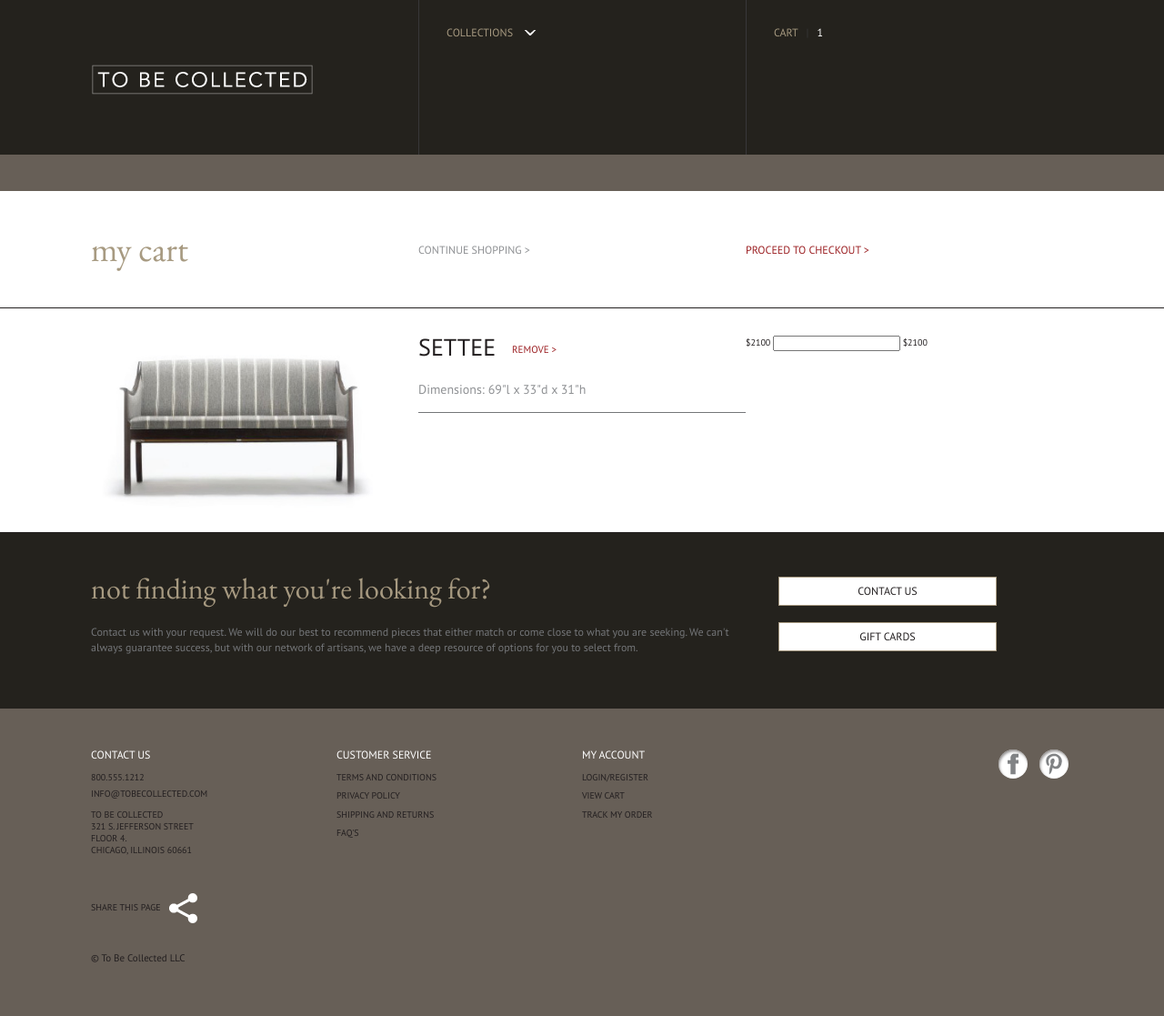
After one commit to kentonquatman/tobecollected, a PHP site: page /cart.php in a window 1280 px wide. The commit adds this page. Shown: the whole page at 91% size. Run offline with PHP 8.4, Linux system fonts and the light colour scheme; some libraries are stand-ins or nearby versions.

Commit message:
Started Cart

```diff
--- a/_assets/css/style.css
+++ b/_assets/css/style.css
@@ -253,16 +253,16 @@ html {
 /**************************************************
  SHAREABLE STYLES
 **************************************************/
-.site-header, .bottom, .site-footer, .site-footer__nav, .main, .product-list {
+.site-header, .bottom, .site-footer, .site-footer__nav, .main, .cart__header, .cart__item, .cart__item aside, .product-list {
   zoom: 1; }
-  .site-header:before, .bottom:before, .site-footer:before, .site-footer__nav:before, .main:before, .product-list:before, .site-header:after, .bottom:after, .site-footer:after, .site-footer__nav:after, .main:after, .product-list:after {
+  .site-header:before, .bottom:before, .site-footer:before, .site-footer__nav:before, .main:before, .cart__header:before, .cart__item:before, .cart__item aside:before, .product-list:before, .site-header:after, .bottom:after, .site-footer:after, .site-footer__nav:after, .main:after, .cart__header:after, .cart__item:after, .cart__item aside:after, .product-list:after {
     display: table;
     visibility: hidden;
     content: ""; }
-  .site-header:after, .bottom:after, .site-footer:after, .site-footer__nav:after, .main:after, .product-list:after {
+  .site-header:after, .bottom:after, .site-footer:after, .site-footer__nav:after, .main:after, .cart__header:after, .cart__item:after, .cart__item aside:after, .product-list:after {
     clear: both; }
 
-a {
+a, .site-header__collections .nav-toggle {
   -moz-transition: all 0.2s;
   -o-transition: all 0.2s;
   -webkit-transition: all 0.2s;
@@ -547,10 +547,16 @@ textarea {
     .site-header__collections .nav-toggle {
       font-size: 12px;
       font-size: 1.2rem;
-      display: block;
+      display: inline-block;
+      vertical-align: middle;
+      *vertical-align: auto;
+      *zoom: 1;
+      *display: inline;
       color: #a79a81;
       text-transform: uppercase;
       cursor: pointer; }
+      .site-header__collections .nav-toggle:hover, .site-header__collections .nav-toggle:focus {
+        color: #fff; }
       .site-header__collections .nav-toggle:after {
         display: inline-block;
         vertical-align: middle;
@@ -574,18 +580,25 @@ textarea {
     @media screen and (min-width: 33.75em) {
       .site-header__cart {
         border-left: 1px solid #383739; } }
-    .site-header__cart p {
+    .site-header__cart a {
       font-size: 12px;
       font-size: 1.2rem;
+      display: inline-block;
+      vertical-align: middle;
+      *vertical-align: auto;
+      *zoom: 1;
+      *display: inline;
       margin: 0;
       color: #a79a81;
-      line-height: normal;
+      line-height: 1;
       text-transform: uppercase; }
-    .site-header__cart a {
-      color: #fff; }
+      .site-header__cart a:hover, .site-header__cart a:focus {
+        color: #fff; }
     .site-header__cart .spacer {
       margin: 0 .5em;
       color: #383739; }
+    .site-header__cart .cart-count {
+      color: #fff; }
   .site-header__content {
     clear: both; }
     @media screen and (min-width: 56.25em) {
@@ -856,9 +869,10 @@ textarea {
 .main {
   border-top: 4em solid #675f57; }
   .main__top {
-    padding: 1.5em 5%;
+    padding: 4.5em 5%;
     border-bottom: 1px solid #231f20; }
     .main__top h1 {
+      margin: 0;
       color: #a79a81;
       font-family: "EB Garamond", Georgia, Times, "Times New Roman", serif;
       font-weight: 400; }
@@ -1018,6 +1032,94 @@ textarea {
       max-width: none; }
 
 /**************************************************
+ CART PAGE STYLES
+**************************************************/
+.cart__header {
+  padding: 4.5em 5%;
+  border-bottom: 1px solid #231f20; }
+  .cart__header h1 {
+    margin: 0 0 1em;
+    color: #a79a81;
+    font-family: "EB Garamond", Georgia, Times, "Times New Roman", serif;
+    font-weight: 400; }
+    @media screen and (min-width: 33.75em) {
+      .cart__header h1 {
+        float: left;
+        margin-bottom: 0; } }
+  .cart__header__links {
+    margin: 0; }
+    @media screen and (min-width: 33.75em) {
+      .cart__header__links {
+        float: right;
+        width: 66.66%;
+        margin-top: 1.25em; } }
+    .cart__header__links li {
+      list-style: none;
+      float: left;
+      width: 50%;
+      margin: 0;
+      line-height: 1; }
+  .cart__header .back,
+  .cart__header .checkout {
+    display: inline-block;
+    vertical-align: middle;
+    *vertical-align: auto;
+    *zoom: 1;
+    *display: inline;
+    text-transform: uppercase; }
+    .cart__header .back:hover, .cart__header .back:focus,
+    .cart__header .checkout:hover,
+    .cart__header .checkout:focus {
+      color: #231f20; }
+  .cart__header .back {
+    color: #8f9194; }
+  .cart__header .checkout {
+    color: #9c2124; }
+.cart__item {
+  padding: 1.5em 5%;
+  border-bottom: 1px solid #231f20; }
+  .cart__item figure {
+    text-align: center; }
+    @media screen and (min-width: 45em) {
+      .cart__item figure {
+        float: left;
+        width: 30%; } }
+    .cart__item figure img {
+      vertical-align: bottom; }
+  .cart__item aside {
+    padding: 1.5em 0; }
+    @media screen and (min-width: 45em) {
+      .cart__item aside {
+        float: right;
+        width: 66.66%; } }
+    @media screen and (min-width: 33.75em) {
+      .cart__item aside .group {
+        float: left;
+        width: 50%; } }
+    .cart__item aside .group.description {
+      margin-bottom: 1.75em;
+      padding-bottom: 1.75em;
+      border-bottom: 1px solid #747679; }
+      .cart__item aside .group.description h3 {
+        margin: 0 0 1em;
+        text-transform: uppercase; }
+      .cart__item aside .group.description .remove {
+        display: inline-block;
+        vertical-align: middle;
+        *vertical-align: auto;
+        *zoom: 1;
+        *display: inline;
+        font-size: 11px;
+        font-size: 1.1rem;
+        margin-left: 1em;
+        color: #9c2124; }
+      .cart__item aside .group.description .product-dimensions {
+        font-size: 14px;
+        font-size: 1.4rem;
+        display: block;
+        color: #8f9194; }
+
+/**************************************************
  HOME PAGE STYLES
 **************************************************/
 .product-list article {
--- a/_assets/sass/00variables/site-variables.scss
+++ b/_assets/sass/00variables/site-variables.scss
@@ -31,6 +31,7 @@ $dk-brown: #24221d;
 $md-brown: #675f57;
 $lt-brown: #a79a81;
 $x-lt-brown: #d6d6cf;
+$red: #9c2124;
 
 /**************************************************
  COLOR USAGE
--- a/_assets/sass/04modules/header.scss
+++ b/_assets/sass/04modules/header.scss
@@ -81,11 +81,13 @@
       }
     }
     .nav-toggle {
+      @extend %transition;
       @include font-size(12);
-      display: block;
+      @include inline-block();
       color: $lt-brown;
       text-transform: uppercase;
       cursor: pointer;
+      &:hover,&:focus { color: $white }
       &:after {
         @include inline-block();
         content: "";
@@ -108,19 +110,21 @@
     @include break-up($small){
       border-left: 1px solid $dk-gray;
     }
-    p {
+    a {
       @include font-size(12);
+      @include inline-block();
       margin: 0;
       color: $lt-brown;
-      line-height: normal;
+      line-height: 1;
       text-transform: uppercase;
-    }
-    a {
-      color: $white;
+      &:hover, &:focus { color: $white }
     }
     .spacer {
       margin: 0 .5em;
       color: $dk-gray;
+    }
+    .cart-count {
+      color: $white;
     }
   }
   &__content {
--- /dev/null
+++ b/_assets/sass/05sections/cart.scss
@@ -0,0 +1,94 @@
+/**************************************************
+ CART PAGE STYLES
+**************************************************/
+
+.cart {
+  &__header {
+    @extend %clearfix;
+    padding: 4.5em $side-padding;
+    border-bottom: 1px solid $border-color;
+    h1 {
+      margin: 0 0 1em;
+      color: $lt-brown;
+      font-family: $garamond;
+      font-weight: 400;
+      @include break-up($small){
+        float: left;
+        margin-bottom: 0;
+      }
+    }
+    &__links {
+      margin: 0;
+      @include break-up($small){
+        float: right;
+        width: 66.66%;
+        margin-top: 1.25em;
+      }
+      li {
+        list-style: none;
+        float: left;
+        width: 50%;
+        margin: 0;
+        line-height: 1;
+      }
+    }
+    .back,
+    .checkout {
+      @include inline-block();
+      text-transform: uppercase;
+      &:hover,
+      &:focus {
+        color: $black;
+      }
+    }
+    .back { color: $x-lt-gray }
+    .checkout { color: $red }
+  }
+  &__item {
+    @extend %clearfix;
+    padding: 1.5em $side-padding;
+    border-bottom: 1px solid $border-color;
+    figure {
+      text-align: center;
+      @include break-up($medium){
+        float: left;
+        width: 30%;
+      }
+      img { vertical-align: bottom }
+    }
+    aside {
+      @extend %clearfix;
+      padding: 1.5em 0;
+      @include break-up($medium){
+        float: right;
+        width: 66.66%;
+      }
+      .group {
+        @include break-up($small){
+          float: left;
+          width: 50%;
+        }
+        &.description {
+          margin-bottom: 1.75em;
+          padding-bottom: 1.75em;
+          border-bottom: 1px solid $lt-gray;
+          h3 {
+            margin: 0 0 1em;
+            text-transform: uppercase;
+          }
+          .remove {
+            @include inline-block(middle);
+            @include font-size(11);
+            margin-left: 1em;
+            color: $red;
+          }
+          .product-dimensions {
+            @include font-size(14);
+            display: block;
+            color: $x-lt-gray;
+          }
+        }
+      }
+    }
+  }
+}
--- a/_assets/sass/05sections/main.scss
+++ b/_assets/sass/05sections/main.scss
@@ -6,9 +6,10 @@
   @extend %clearfix;
   border-top: 4em solid $md-brown;
   &__top {
-    padding: 1.5em $side-padding;
+    padding: 4.5em $side-padding;
     border-bottom: 1px solid $border-color;
     h1 {
+      margin: 0;
       color: $lt-brown;
       font-family: $garamond;
       font-weight: 400;
--- a/_assets/sass/style.scss
+++ b/_assets/sass/style.scss
@@ -56,4 +56,5 @@
 
 @import "05sections/main";
 @import "05sections/product";
+@import "05sections/cart";
 @import "05sections/home";
--- a/_partials/header.php
+++ b/_partials/header.php
@@ -3,19 +3,19 @@
     <h1 class="site-header__logo"><a href="index.php">To Be Collected</a></h1>
     <div class="site-header__navigation">
       <div class="site-header__cart">
-        <p>Cart <span class="spacer">|</span> <a href="#">1</a></p>
+        <a href="cart.php">Cart <span class="spacer">|</span> <span class="cart-count">1</span></a>
       </div>
       <nav class="site-header__collections">
         <span class="nav-toggle">Collections</span>
         <ol>
-          <li><a href="#">Full Collection</a></li>
-          <li><a href="#">Small Goods</a></li>
-          <li><a href="#">Furniture</a></li>
-          <li><a href="#">Housewares</a></li>
-          <li><a href="#">Lighting</a></li>
-          <li><a href="#">Tables</a></li>
-          <li><a href="#">Jewelry</a></li>
-          <li><a href="#">Miscellaneous</a></li>
+          <li><a href="index.php">Full Collection</a></li>
+          <li><a href="index.php">Small Goods</a></li>
+          <li><a href="index.php">Furniture</a></li>
+          <li><a href="index.php">Housewares</a></li>
+          <li><a href="index.php">Lighting</a></li>
+          <li><a href="index.php">Tables</a></li>
+          <li><a href="index.php">Jewelry</a></li>
+          <li><a href="index.php">Miscellaneous</a></li>
         </ol>
       </nav>
     </div>
--- /dev/null
+++ b/cart.php
@@ -0,0 +1,41 @@
+<?php
+  $pageTitle = 'To Be Collected';
+  $bodyId = 'page';
+  include '_partials/head.php';
+  include '_partials/header.php';
+?>
+
+<section class="main cart">
+  <header class="cart__header">
+    <div class="inner">
+      <h1>my cart</h1>
+      <ul class="cart__header__links">
+        <li><a class="back">Continue Shopping &gt;</a></li>
+        <li><a class="checkout">Proceed to Checkout &gt;</a></li>
+      </ul>
+    </div>
+  </header>
+  <div class="cart__item">
+    <div class="inner">
+      <figure>
+        <img src="_assets/img/photos/product-photo-03.jpg" alt="photo">
+      </figure>
+      <aside>
+        <div class="group description">
+          <h3>Settee <a href="#" class="remove">Remove &gt;</a></h3>
+          <span class="product-dimensions">Dimensions: 69"l x 33"d x 31"h</span>
+        </div>
+        <div class="group price">
+          <span class="item-price">$2100</span>
+          <span class="item-qty"><input type="number"></span>
+          <span class="item-total">$2100</span>
+        </div>
+      </aside>
+    </div>
+  </div>
+</section>
+
+<?php
+  include '_partials/footer.php';
+  include '_partials/foot.php';
+?>
--- a/gift-card.php
+++ b/gift-card.php
@@ -13,7 +13,7 @@
         <p>
           <span class="price">$25, $50, $75, $100, $200, $500, &amp; $1,000</span>
           <span class="spacer">|</span>
-          <a class="add" href="#">ADD</a>
+          <a class="add" href="cart.php">ADD</a>
         </p>
         <a class="back" href="index.php">&lt; Back to Collection</a>
       </header>
--- a/product.php
+++ b/product.php
@@ -13,7 +13,7 @@
         <p>
           <span class="price">$2100</span>
           <span class="spacer">|</span>
-          <a class="add" href="#">ADD</a>
+          <a class="add" href="cart.php">ADD</a>
         </p>
         <a class="back" href="index.php">&lt; Back to Collection</a>
       </header>
```
Also changed, not shown: 1 other file.
